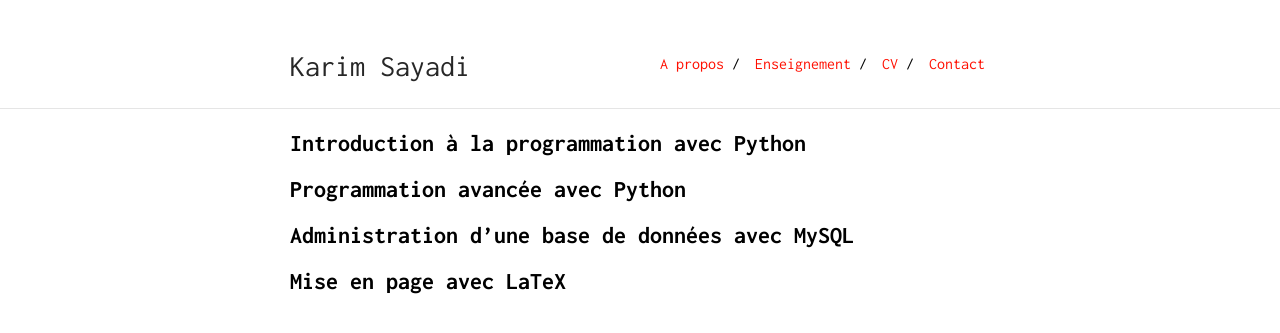
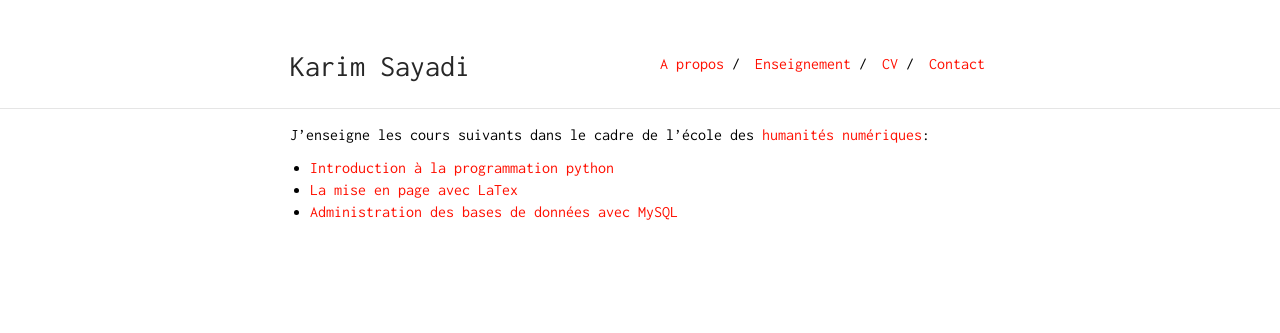
Before and after one commit to karimsayadi/karimsayadi.github.io, a Jekyll site: the page built from enseignement.md, in a window 1280 px wide. Shown: the top 333 px of the page. Built offline with Jekyll 4.4.1, drawn with Linux system fonts in a browser that asks for light colours; our own code applies the rules of GitHub Pages for plain Markdown files.

Commit message:
added links in enseignement and index

```diff
--- a/enseignement.md
+++ b/enseignement.md
@@ -2,12 +2,8 @@
 layout: default
 ---
 
+J'enseigne les cours suivants dans le cadre de l'école des [humanités numériques](https://www.ephe.fr/ecole/humanites-numeriques):
 
-
-## Introduction à la programmation avec Python
-
-## Programmation avancée avec Python
-
-## Administration d'une base de données avec MySQL
-
-## Mise en page avec LaTeX
+* [Introduction à la programmation python](http://humanum.ephe.fr/fr/introduction-%C3%A0-la-programmation-python)
+* [La mise en page avec LaTex](http://humanum.ephe.fr/fr/la-mise-en-page-avec-latex-pour-les-chercheurs-en-shs)
+* [Administration des bases de données avec MySQL](http://humanum.ephe.fr/fr/formations)
```
Also changed, not shown: index.md (+1 -1 lines).
